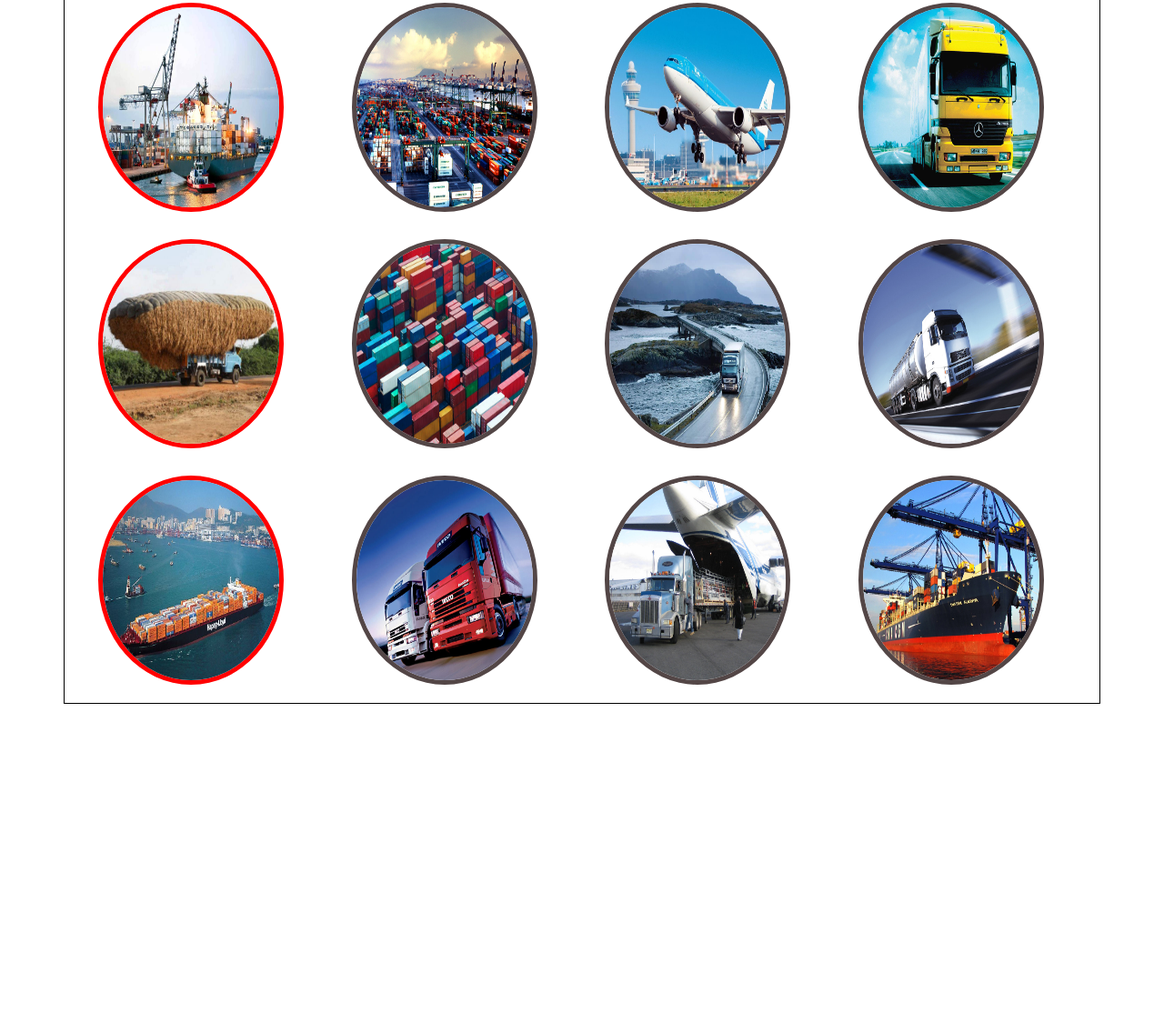
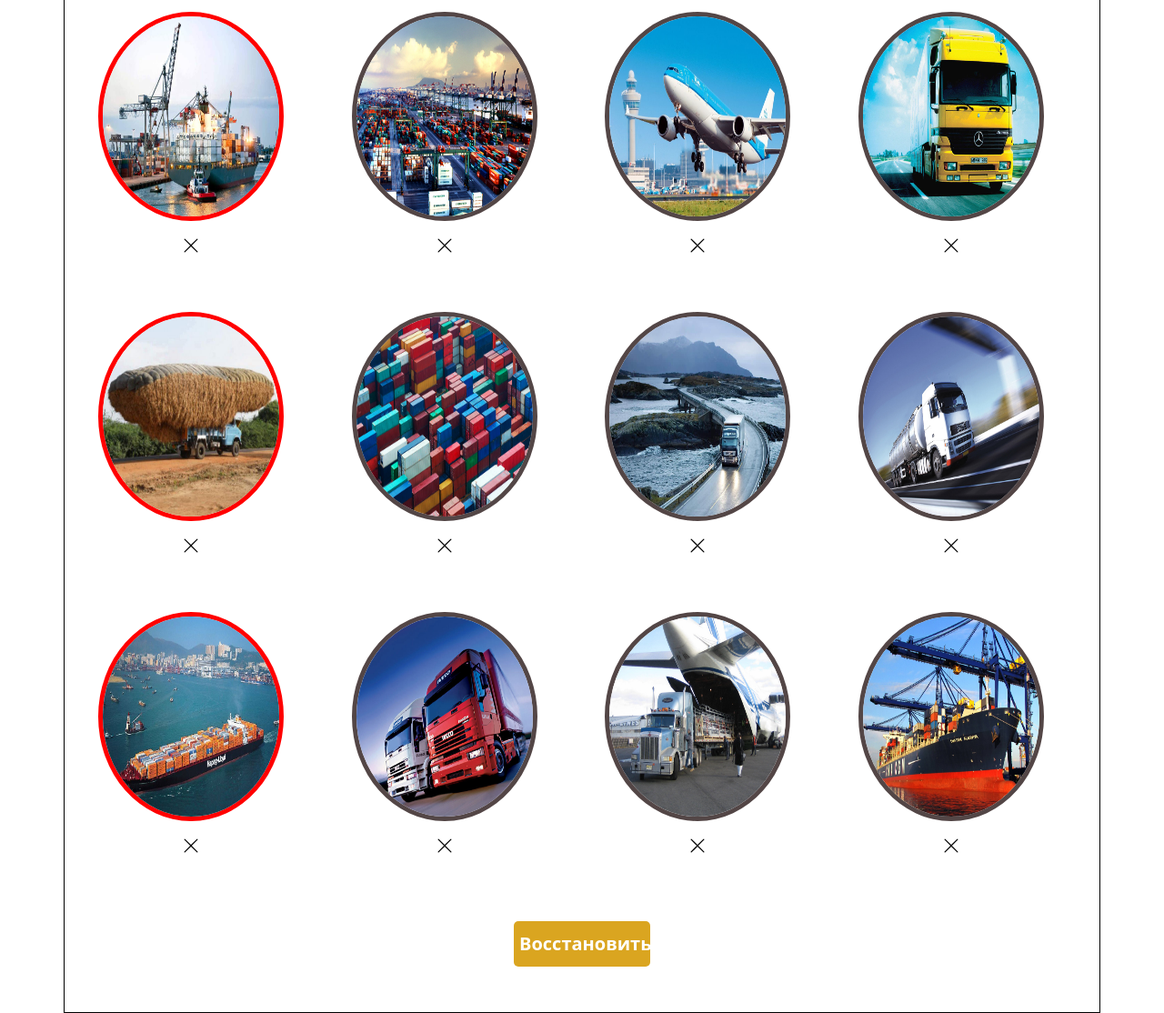
Before and after one commit to dmytrotsymbal/TestTask3, a plain HTML site: page task-2/index.html in a window 1280 px wide. Shown: the part 191-1305 px from the top of the page at 91% size. Before the commit the page ends 965 px from the top, so only its background shows below. Drawn offline with nearby package versions, Linux system fonts and the light colour scheme.

Commit message:
Second task (wrong bonus task)

```diff
--- a/task-2/index.html
+++ b/task-2/index.html
@@ -63,6 +63,8 @@
             <img class="images" src="images/12.jpg" alt="p12" />
           </div>
         </div>
+
+        <button class="reshow">Восстановить</button>
       </div>
 
       <div class="popupContainer">
--- a/task-2/script.js
+++ b/task-2/script.js
@@ -10,9 +10,9 @@ timeSubTitle.innerHTML = date + " " + time;
 
 images.forEach((image) => {
   image.addEventListener("click", () => {
-    const popupContainer = document.querySelector(".popupContainer");
+    let popupContainer = document.querySelector(".popupContainer");
     let popupMenu = document.querySelector(".popupMenu");
-    const popupImg = document.querySelector(".popupImg");
+    let popupImg = document.querySelector(".popupImg");
     let closeBtn = document.querySelector(".closeBtn");
     popupImg.src = image.src;
     popupContainer.classList.add("show");
@@ -21,3 +21,22 @@ images.forEach((image) => {
     });
   });
 });
+
+let col = document.querySelectorAll(".col-md-3");
+
+col.forEach((item) => {
+  let crossBtn = document.createElement("button");
+  crossBtn.classList.add("crossBtn");
+  crossBtn.innerHTML = `<svg xmlns="http://www.w3.org/2000/svg" width="20" height="20" fill="currentColor" class="bi bi-x-lg" viewBox="0 0 16 16">
+  <path d="M2.146 2.854a.5.5 0 1 1 .708-.708L8 7.293l5.146-5.147a.5.5 0 0 1 .708.708L8.707 8l5.147 5.146a.5.5 0 0 1-.708.708L8 8.707l-5.146 5.147a.5.5 0 0 1-.708-.708L7.293 8 2.146 2.854Z"/>
+</svg>`;
+  item.appendChild(crossBtn);
+
+  crossBtn.addEventListener("click", function () {
+    item.classList.add("hide");
+  });
+  let reshow = document.querySelector(".reshow");
+  reshow.addEventListener("click", function () {
+    item.classList.remove("hide");
+  });
+});
--- a/task-2/style.css
+++ b/task-2/style.css
@@ -24,6 +24,11 @@
   text-align: center;
   margin-top: 10px;
   margin-bottom: 20px;
+  height: 300px;
+  display: flex;
+  flex-direction: column;
+  justify-content: center;
+  align-items: center;
 }
 
 .images {
@@ -35,6 +40,25 @@
   cursor: pointer;
 }
 
+.crossBtn {
+  margin-top: 10px;
+  margin-bottom: 5px;
+  width: 60px;
+  height: 35px;
+  text-align: center;
+  display: flex;
+  justify-content: center;
+  align-items: center;
+  background-color: transparent;
+  border: 0;
+}
+
+.crossBtn:hover {
+  background-color: rgb(178, 185, 191);
+  border-radius: 5px;
+  transition: 0.4s;
+}
+
 .first-in-row img {
   border: 5px solid red;
 }
@@ -42,6 +66,27 @@
 .images:hover {
   border: 5px solid yellow;
   transform: rotate(45deg);
+}
+
+.reshow {
+  width: 150px;
+  height: 50px;
+  margin-left: calc(50% - 150px / 2);
+  margin-top: 30px;
+  margin-bottom: 50px;
+  background-color: goldenrod;
+  border: 0;
+  border-radius: 5px;
+  color: white;
+  font-size: 20px;
+  font-weight: 600;
+}
+
+.reshow:hover {
+  background-color: #ffa500;
+  box-shadow: 2px 2px 5px rgba(0, 0, 0, 0.3);
+  transform: translateY(-2px);
+  transition: all 0.2s ease-in-out;
 }
 
 /* __________________________________________________________________________________________ */
```
